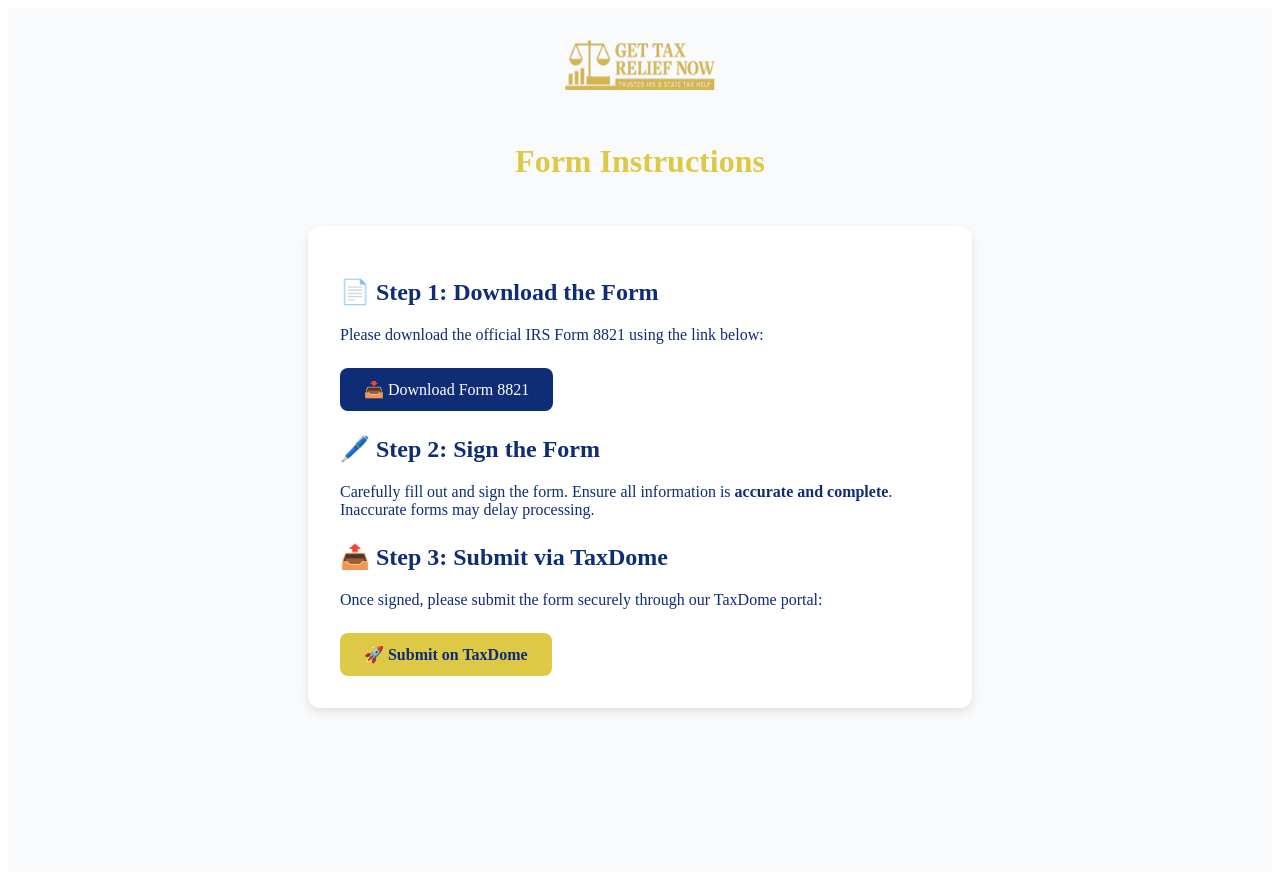
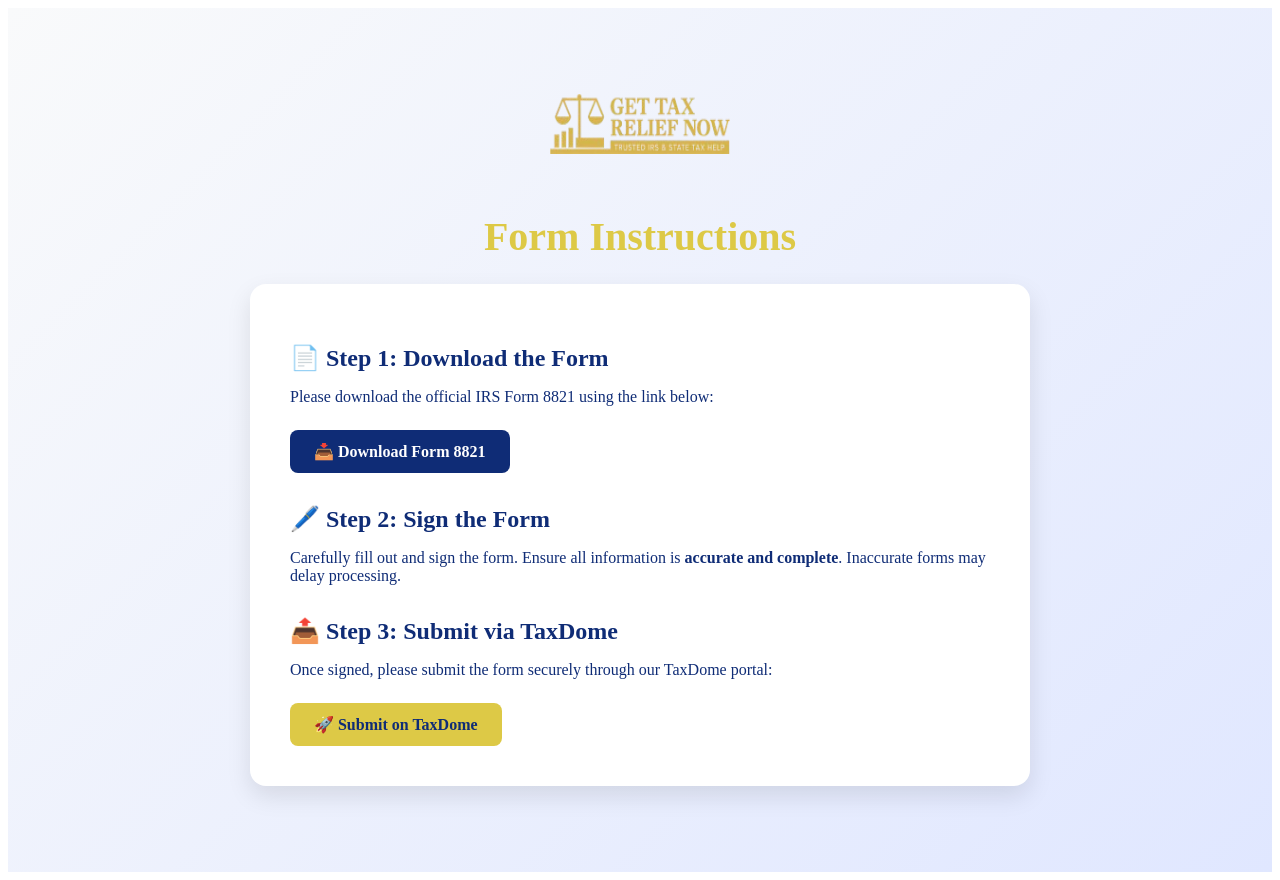
Before and after one commit to zxcoding123/stripe-vercel-function, a Next.js app: page /form-instructions in a window 1280 px wide. Built offline with nearby package versions, Linux system fonts and the light colour scheme.

Commit message:
hehe
hehe

```diff
--- a/pages/api/redirect-verification.js
+++ b/pages/api/redirect-verification.js
@@ -43,7 +43,7 @@
     // 5. Send confirmation email via Resend
     if (checkoutSession.customer_details?.email) {
       await resend.emails.send({
-        from: "no-reply@gettaxreliefnow.com",
+        from: "Get Tax Relief Now <donotreply@updates.gettaxreliefnow.com>",
         to: checkoutSession.customer_details.email,
         subject: `Your Purchase Confirmation: ${product_name}`,
         html: `
--- a/pages/form-instructions.js
+++ b/pages/form-instructions.js
@@ -3,7 +3,7 @@
 
 export default function FormInstructions() {
   const router = useRouter();
-  const { product } = router.query; // product from URL if passed
+  const { product } = router.query;
 
   return (
     <div
@@ -12,7 +12,8 @@
         display: "flex",
         flexDirection: "column",
         alignItems: "center",
-        backgroundColor: "#f9fafb",
+        justifyContent: "center",
+        background: "linear-gradient(135deg, #f9fafb 0%, #e0e7ff 100%)",
         padding: "2rem",
         fontFamily: "'Playfair Display', serif",
         color: "#0f2c76",
@@ -22,29 +23,38 @@
       <Image
         src="/gtr_logo.png"
         alt="GetTaxRelief Logo"
-        width={150}
-        height={50}
+        width={180}
+        height={60}
         style={{ marginBottom: "2rem" }}
       />
 
-      <h1 style={{ color: "#ddc946" }}>
+      <h1
+        style={{
+          color: "#ddc946",
+          fontSize: "2.5rem",
+          textAlign: "center",
+          marginBottom: "1.5rem",
+        }}
+      >
         {product ? `${product} Instructions` : "Form Instructions"}
       </h1>
 
       <div
         style={{
-          maxWidth: "600px",
+          maxWidth: "700px",
+          width: "100%",
           background: "#fff",
-          padding: "2rem",
-          borderRadius: "12px",
-          boxShadow: "0 4px 10px rgba(0,0,0,0.1)",
-          marginTop: "1.5rem",
+          padding: "2.5rem",
+          borderRadius: "16px",
+          boxShadow: "0 10px 25px rgba(0,0,0,0.1)",
         }}
       >
-        <h2>📄 Step 1: Download the Form</h2>
-        <p>
-          Please download the official IRS Form 8821 using the link below:
-        </p>
+        {/* Step 1 */}
+        <div style={{ marginBottom: "2rem" }}>
+          <h2 style={{ display: "flex", alignItems: "center", fontSize: "1.5rem", marginBottom: "0.5rem" }}>
+            📄 Step 1: Download the Form
+          </h2>
+          <p>Please download the official IRS Form 8821 using the link below:</p>
           <a
             href="https://www.cdn.gettaxreliefnow.com/form_8821.pdf"
             target="_blank"
@@ -57,22 +67,33 @@
               color: "#fff",
               borderRadius: "8px",
               textDecoration: "none",
+              fontWeight: "600",
+              transition: "all 0.3s ease",
             }}
+            onMouseEnter={(e) => (e.currentTarget.style.background = "#0b1a4a")}
+            onMouseLeave={(e) => (e.currentTarget.style.background = "#0f2c76")}
           >
             📥 Download Form 8821
           </a>
+        </div>
 
-        <h2 style={{ marginTop: "1.5rem" }}>🖊️ Step 2: Sign the Form</h2>
+        {/* Step 2 */}
+        <div style={{ marginBottom: "2rem" }}>
+          <h2 style={{ display: "flex", alignItems: "center", fontSize: "1.5rem", marginBottom: "0.5rem" }}>
+            🖊️ Step 2: Sign the Form
+          </h2>
           <p>
             Carefully fill out and sign the form. Ensure all information is{" "}
             <b>accurate and complete</b>. Inaccurate forms may delay processing.
           </p>
+        </div>
 
-        <h2 style={{ marginTop: "1.5rem" }}>📤 Step 3: Submit via TaxDome</h2>
-        <p>
-          Once signed, please submit the form securely through our TaxDome
-          portal:
-        </p>
+        {/* Step 3 */}
+        <div>
+          <h2 style={{ display: "flex", alignItems: "center", fontSize: "1.5rem", marginBottom: "0.5rem" }}>
+            📤 Step 3: Submit via TaxDome
+          </h2>
+          <p>Once signed, please submit the form securely through our TaxDome portal:</p>
           <a
             href="https://app.taxdome.com/gettaxrelief"
             target="_blank"
@@ -86,11 +107,15 @@
               borderRadius: "8px",
               textDecoration: "none",
               fontWeight: "bold",
+              transition: "all 0.3s ease",
             }}
+            onMouseEnter={(e) => (e.currentTarget.style.background = "#c0b23f")}
+            onMouseLeave={(e) => (e.currentTarget.style.background = "#ddc946")}
           >
             🚀 Submit on TaxDome
           </a>
         </div>
       </div>
+    </div>
   );
 }
```
Lines whose indentation alone changed are shown as unchanged.
